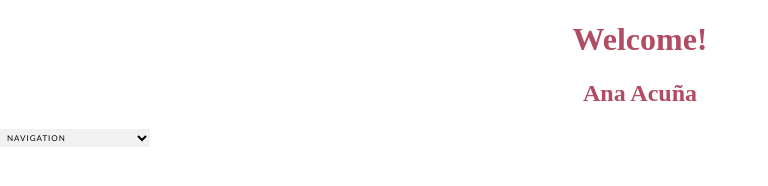
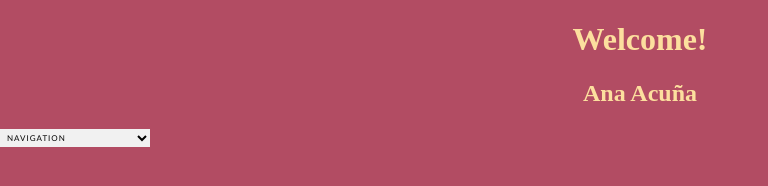
Before and after one commit to anasofacuna/welcome, a plain HTML site: page index.html in a window 1280 px wide. Shown: the whole page, without its empty margins (0-768 px from the left). Drawn offline with Linux system fonts and the light colour scheme.

Commit message:
new colors

```diff
--- a/main.css
+++ b/main.css
@@ -1,5 +1,6 @@
 body{
 	margin:0;
 	padding: 0;
-	color:#B24C63;
+	background: #B24C63;
+	color:#FCDF9E;
 }
```
